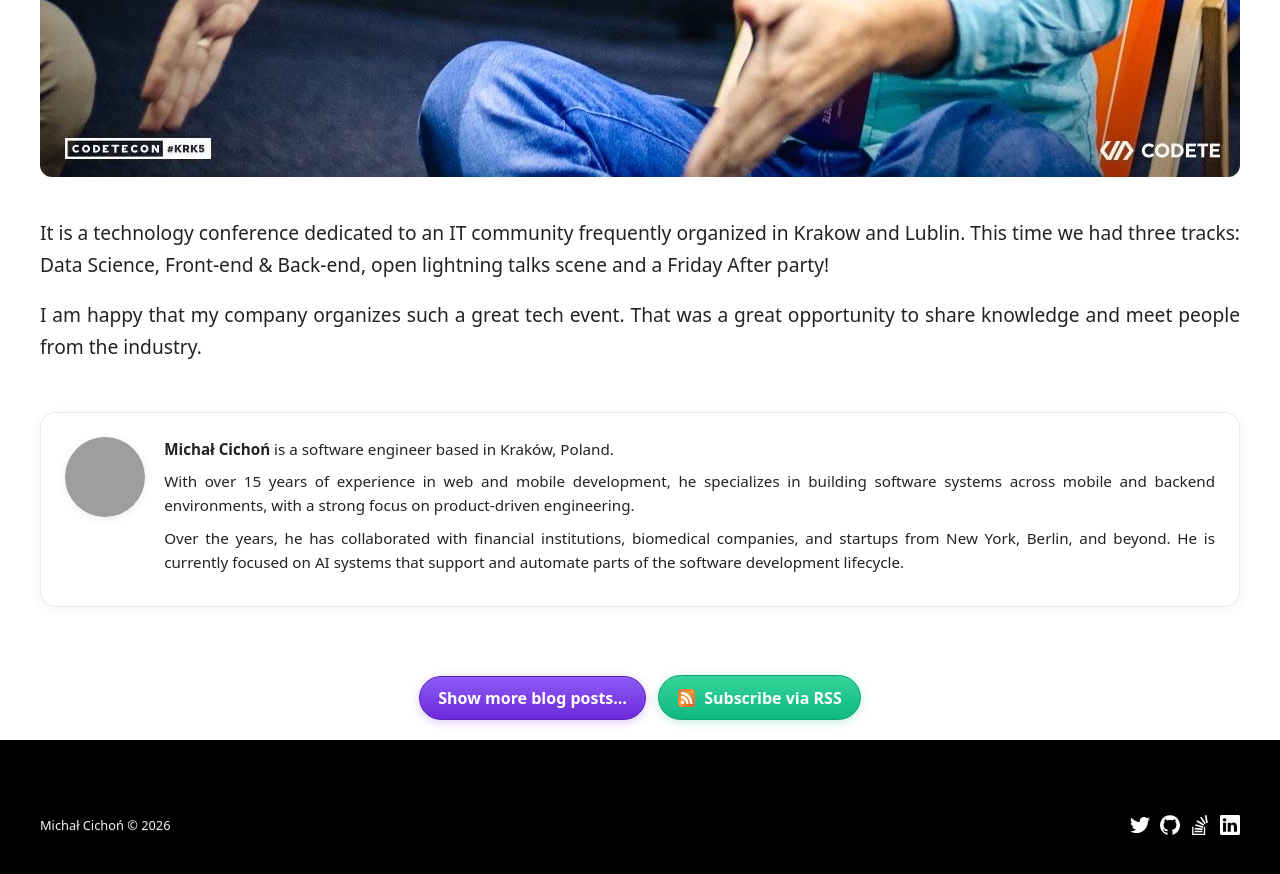
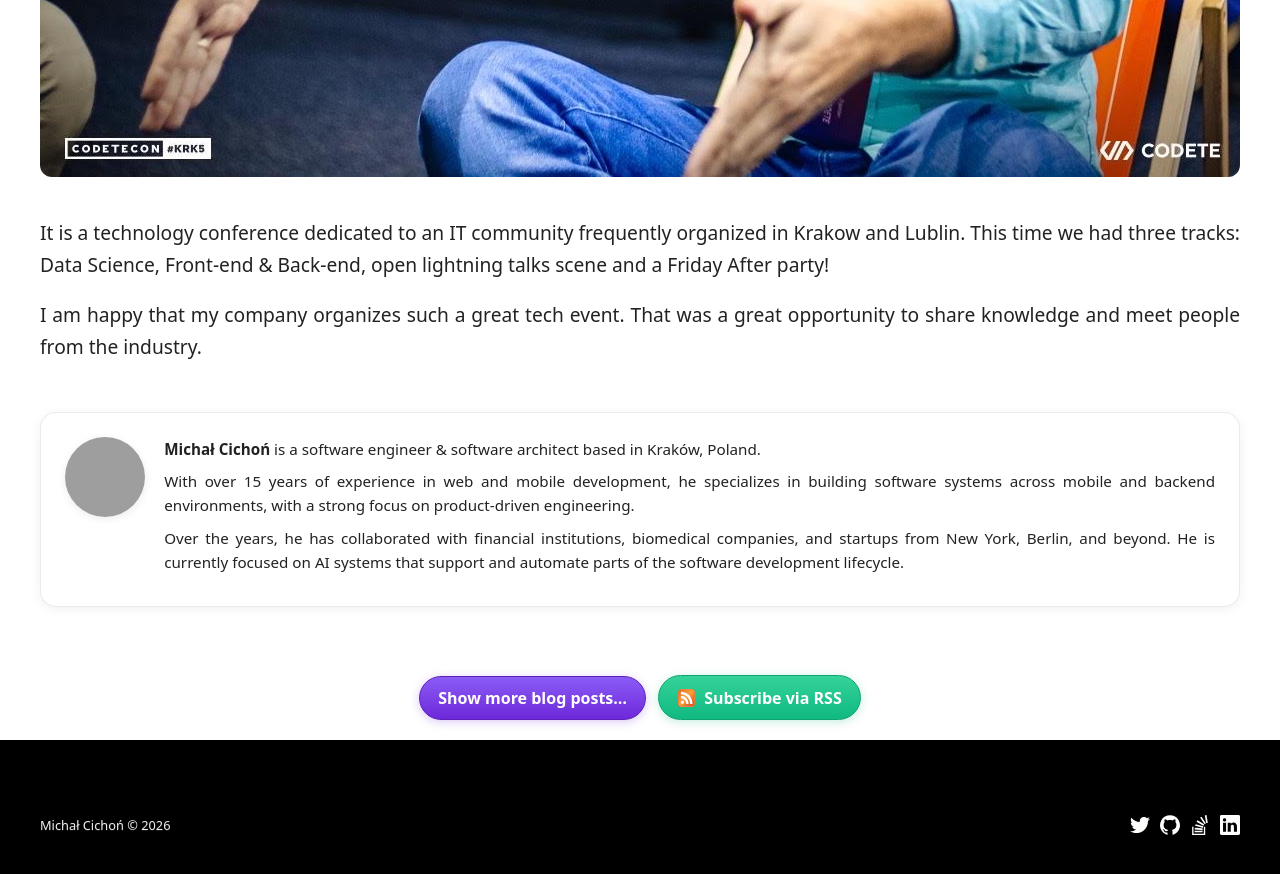
Before and after one commit to michalcichon/michalcichon.github.io, a Jekyll site: the page built from _posts/2019-11-20-codetecon-conference-in-krakow.md, in a window 1280 px wide and 900 px high, scrolled down 1201 px. Shown: the top 874 px of the window. Built offline with Jekyll 4.4.1, drawn with Linux system fonts in a browser that asks for light colours; comment, search, counter and statistics services are not loaded; some of the changed text lies outside the part shown; grey boxes are pictures that could not be loaded.

Commit message:
update bio & subtitle

```diff
--- a/_layouts/default.html
+++ b/_layouts/default.html
@@ -158,7 +158,7 @@
             <div id="header-name">
               <a href="{{site.baseurl}}/" data-event="home_click" data-section="header" data-element="name" data-position="hero">
                 <h1>Michał Cichoń</h1>
-                <h2>Software Engineer</h2>
+                <h2>Software Engineer & Software Architect</h2>
               </a>
             </div>
           </div>
--- a/_layouts/post.html
+++ b/_layouts/post.html
@@ -29,7 +29,7 @@
   <div class="post-bio">
     <img src="{{site.baseurl}}/img/michal.jpeg" alt="Michał Cichoń" class="post-bio__avatar" loading="lazy" decoding="async">
     <div class="post-bio__text">
-      <p><strong>Michał Cichoń</strong> is a software engineer based in Kraków, Poland.</p>
+      <p><strong>Michał Cichoń</strong> is a software engineer & software architect based in Kraków, Poland.</p>
       <p>With over 15 years of experience in web and mobile development, he specializes in building software systems across mobile and backend environments, with a strong focus on product-driven engineering.</p>
       <p>Over the years, he has collaborated with financial institutions, biomedical companies, and startups from New York, Berlin, and beyond. He is currently focused on AI systems that support and automate parts of the software development lifecycle.</p>
     </div>
```
